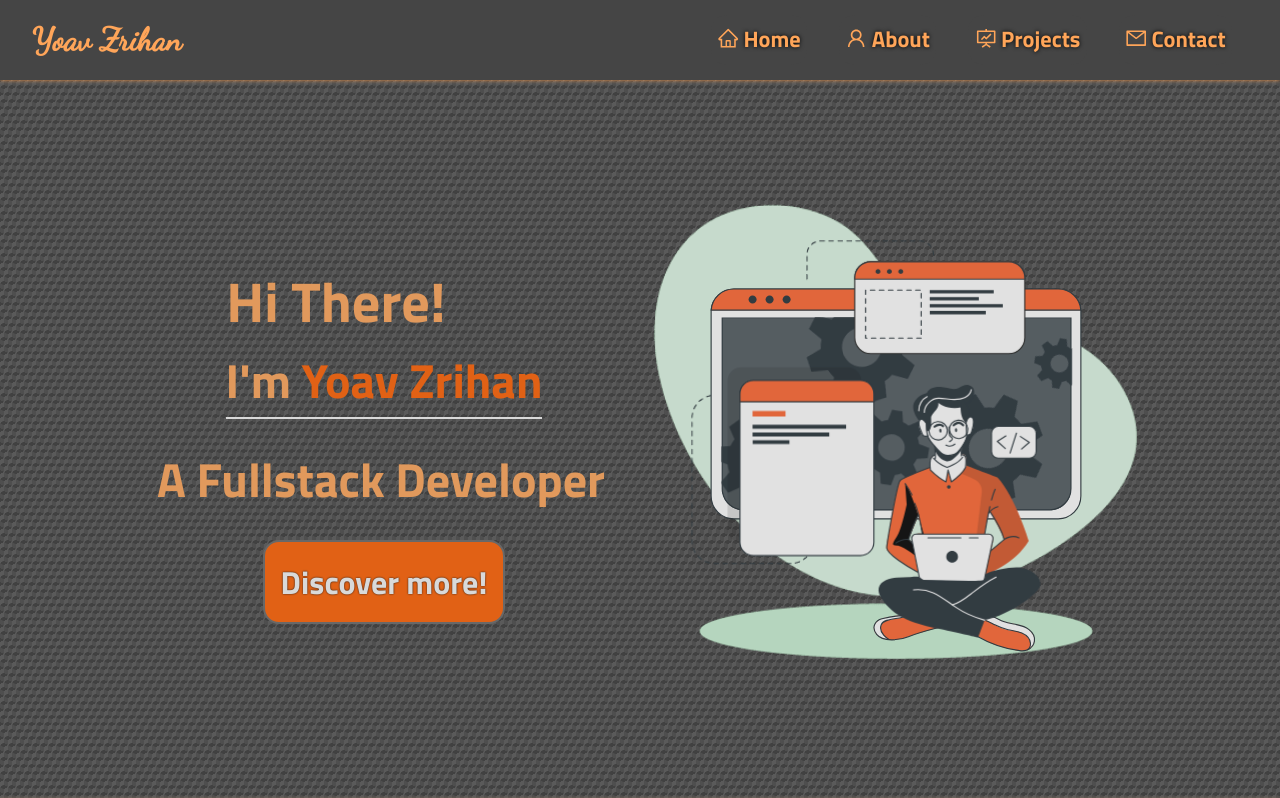
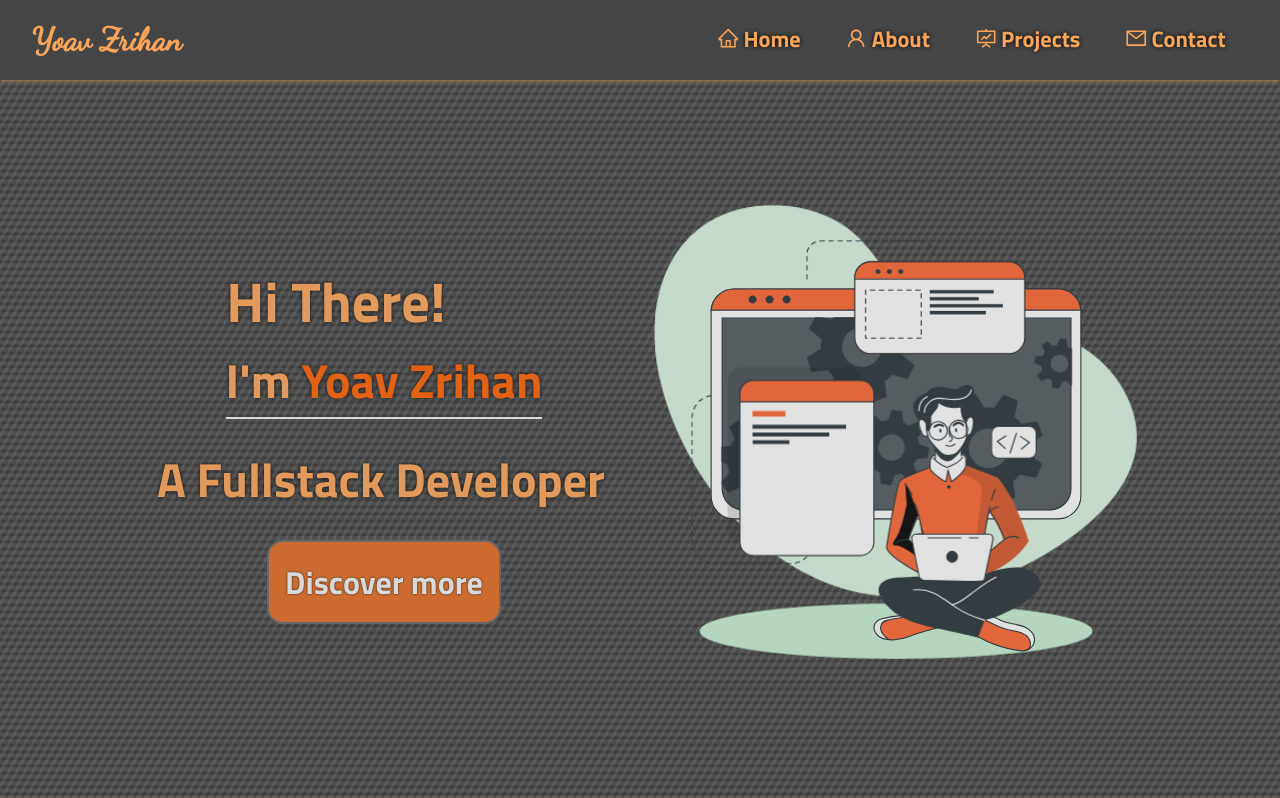
Before and after one commit to 0xYoyo/personal-portfolio-0xYoyo, a React (Create React App) app: page / in a window 1280 px wide. Shown: the top 798 px of the page. Built offline with nearby package versions, Linux system fonts and the light colour scheme.

Commit message:
tweak colors

```diff
--- a/src/Styles/About.css
+++ b/src/Styles/About.css
@@ -41,10 +41,10 @@ blockquote p {
 button {
   font-size: 1.5rem;
   padding: 0.4rem;
-  background-color: var(--secondaryColor);
+  background-color: var(--secondaryLighter);
   color: whitesmoke;
   font-weight: bold;
-  text-shadow: black 0px 0px 4px;
+  text-shadow: 0px 0px 4px black;
   border: 2px solid var(--mainColorLight);
   border-radius: 1rem;
   cursor: pointer;
--- a/src/Styles/App.css
+++ b/src/Styles/App.css
@@ -59,6 +59,7 @@ section {
   color: var(--textColor);
   font-weight: bold;
   gap: 1.5rem;
+  text-shadow: 0 0 4px black;
 }
 
 .intro > div {
@@ -117,7 +118,7 @@ section {
 .more {
   font-size: 2rem;
   padding: 1rem;
-  background-color: var(--secondaryColor);
+  background-color: var(--secondaryLighter);
   color: whitesmoke;
   font-weight: bold;
   text-shadow: black 0px 0px 2px;
--- a/src/Styles/Nav.css
+++ b/src/Styles/Nav.css
@@ -12,6 +12,7 @@
   --mainColor: #454545;
   --mainColorLight: #686868;
   --secondaryColor: #ff6000;
+  --secondaryLighter: #e56c21;
   --textColor: #ffa559;
   --textureA: #383838 12%, transparent 12.5%, transparent 87%, #383838 87.5%,
     #383838;
--- a/src/components/Home.js
+++ b/src/components/Home.js
@@ -35,7 +35,7 @@ function Home({ aboutRef }) {
             aboutRef.current?.scrollIntoView({ behavior: "smooth" });
           }}
         >
-          Discover more!
+          Discover more
         </button>
       </div>
       <Lottie className="developer" animationData={animationData} />
```
